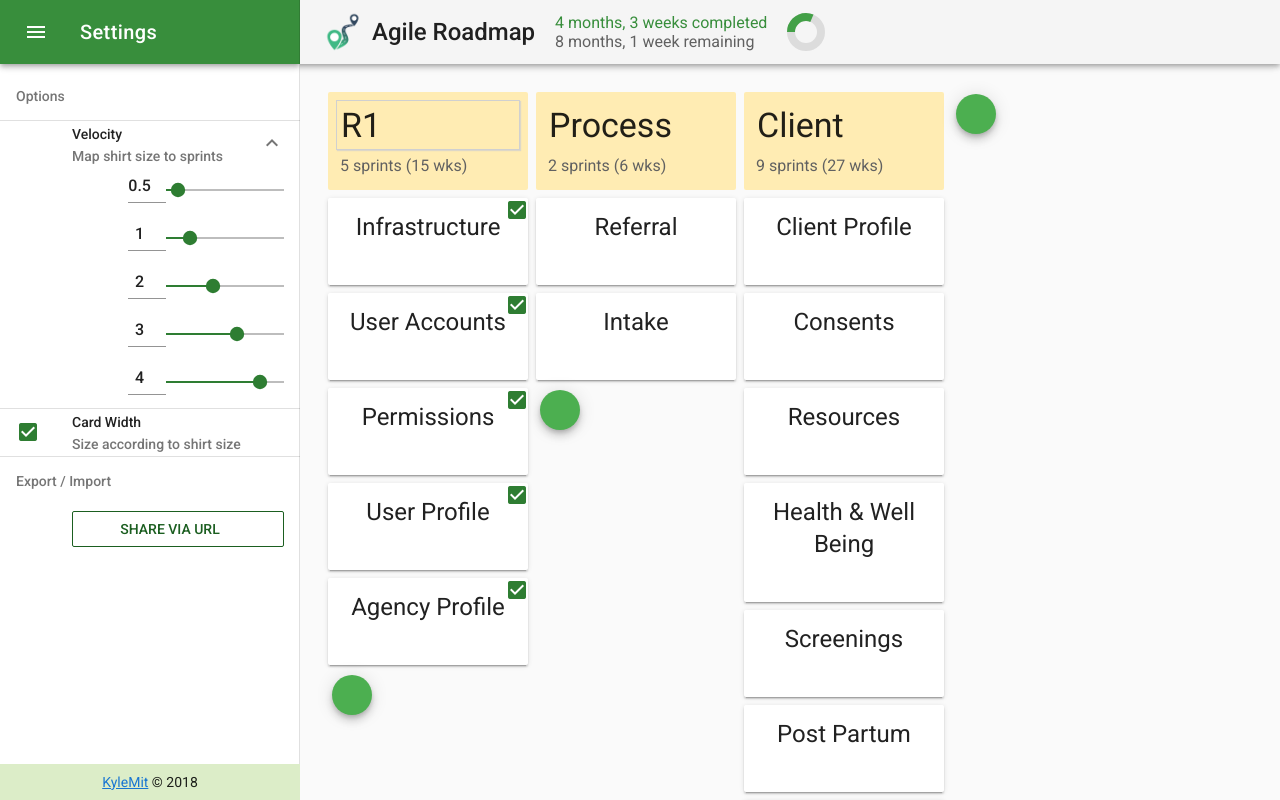
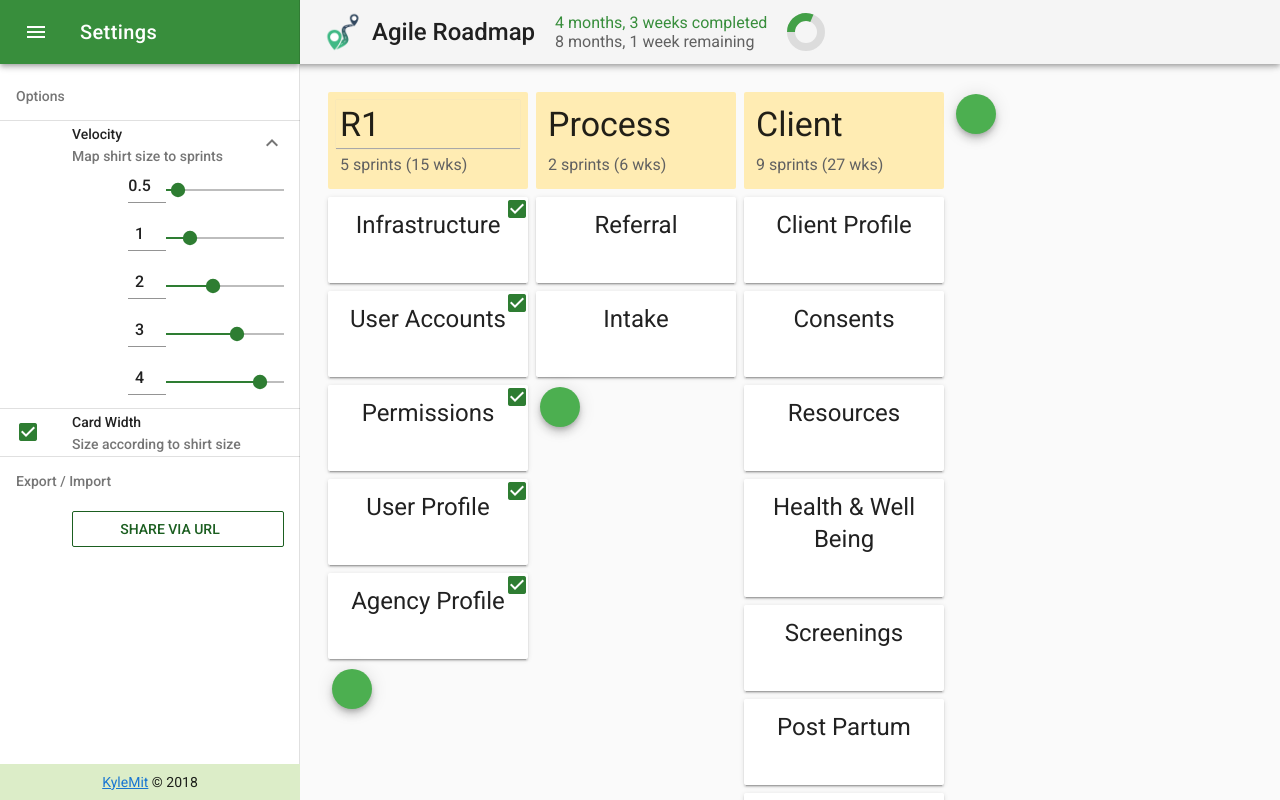
Before and after one commit to KyleMit/AgileRoadmap, a Vue app: page / in a window 1280 px wide. In both pictures the pointer is over the element "R1". Shown: the top 800 px of the page. Built offline with nearby package versions, Linux system fonts and the light colour scheme; some icons are missing.

Commit message:
make reveal-input-hover less aggressive

```diff
--- a/src/components/roadmap.vue
+++ b/src/components/roadmap.vue
@@ -167,11 +167,12 @@
     color: #555;
 }
 .reveal-input-hover {
-  border: 1px solid transparent;
+  border-bottom: 1px solid transparent;
 }
 .reveal-input-hover:hover {
-  border: 1px solid #d0d0d0;
-  box-shadow: 1px 1px 1px #d0d0d0b8;
+  border-bottom: 1px solid #a8a8a8;
+  box-shadow: 0px 0px 1px #d0d0d0b8;
+  cursor: text;
 }
 .text--center {
   text-align: center;
```
